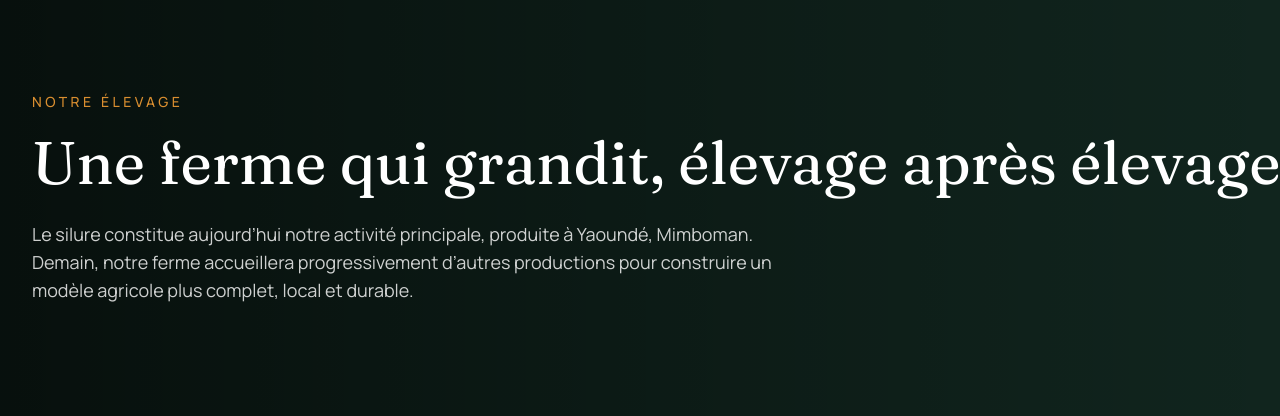
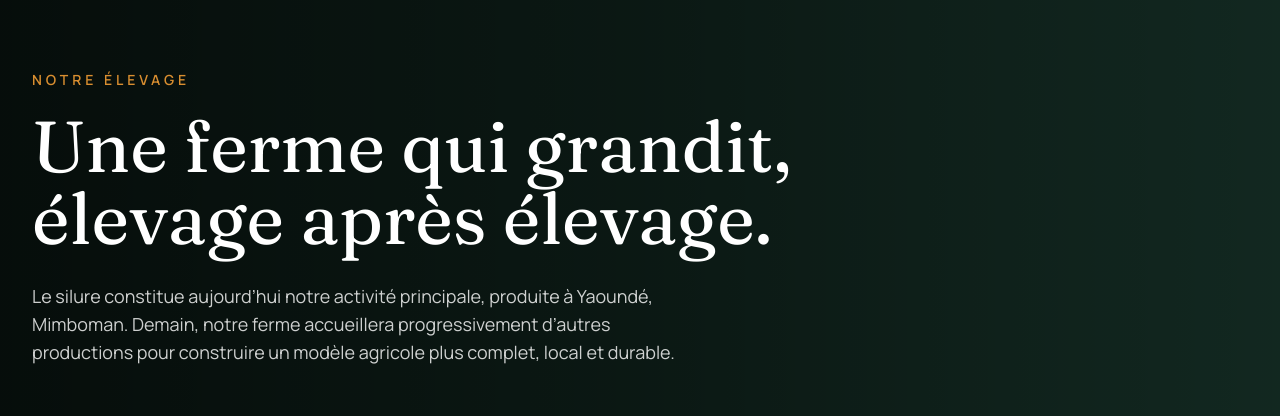
Before and after one commit to onguenejeanboscojo-ctrl/agrofarms237, a Next.js app: page /notre-elevage in a window 1280 px wide. Shown: the part 130-546 px from the top of the page. Built offline with nearby package versions, Linux system fonts and the light colour scheme; no server answers.

Commit message:
Adjust layout and styling in page.tsx

```diff
--- a/app/notre-elevage/page.tsx
+++ b/app/notre-elevage/page.tsx
@@ -320,7 +320,7 @@ export default async function NotreElevagePage() {
     <main className="bg-white text-ink">
 
       {/* HERO */}
-      <section className="relative min-h-[520px] overflow-hidden bg-[#18352B] text-white">
+      <section className="relative min-h-[560px] overflow-hidden bg-[#18352B] text-white">
 
         {/* Diaporama de toutes les photos de Notre élevage */}
         {heroImages.length > 0 && (
@@ -328,20 +328,20 @@ export default async function NotreElevagePage() {
         )}
 
         {/* Voile sombre pour garantir la lisibilité du texte */}
-        <div className="absolute inset-0 z-[1] bg-gradient-to-r from-black/70 via-black/50 to-black/30" />
+        <div className="absolute inset-0 z-[1] bg-gradient-to-r from-black/75 via-black/55 to-black/25" />
 
-        <div className="relative z-10 mx-auto flex min-h-[520px] max-w-7xl items-center px-6 py-24 lg:px-8 lg:py-32">
+        <div className="relative z-10 mx-auto flex min-h-[560px] max-w-7xl items-center px-6 py-24 lg:px-8 lg:py-32">
           <div className="max-w-4xl">
 
-            <p className="mb-5 text-sm font-medium uppercase tracking-[0.25em] text-gold">
+            <p className="mb-5 text-xs font-semibold uppercase tracking-[0.28em] text-gold sm:text-sm">
               {content.hero_label}
             </p>
 
-            <h1 className="whitespace-nowrap font-serif text-4xl leading-tight sm:text-5xl lg:text-6xl">
+            <h1 className="max-w-4xl font-serif text-4xl leading-[1.08] sm:text-5xl lg:text-6xl xl:text-7xl">
               {content.hero_title}
             </h1>
 
-            <p className="mt-7 max-w-3xl text-base leading-8 text-white/80 sm:text-lg">
+            <p className="mt-7 max-w-2xl text-base leading-8 text-white/80 sm:text-lg">
               {content.hero_description}
             </p>
 
```
